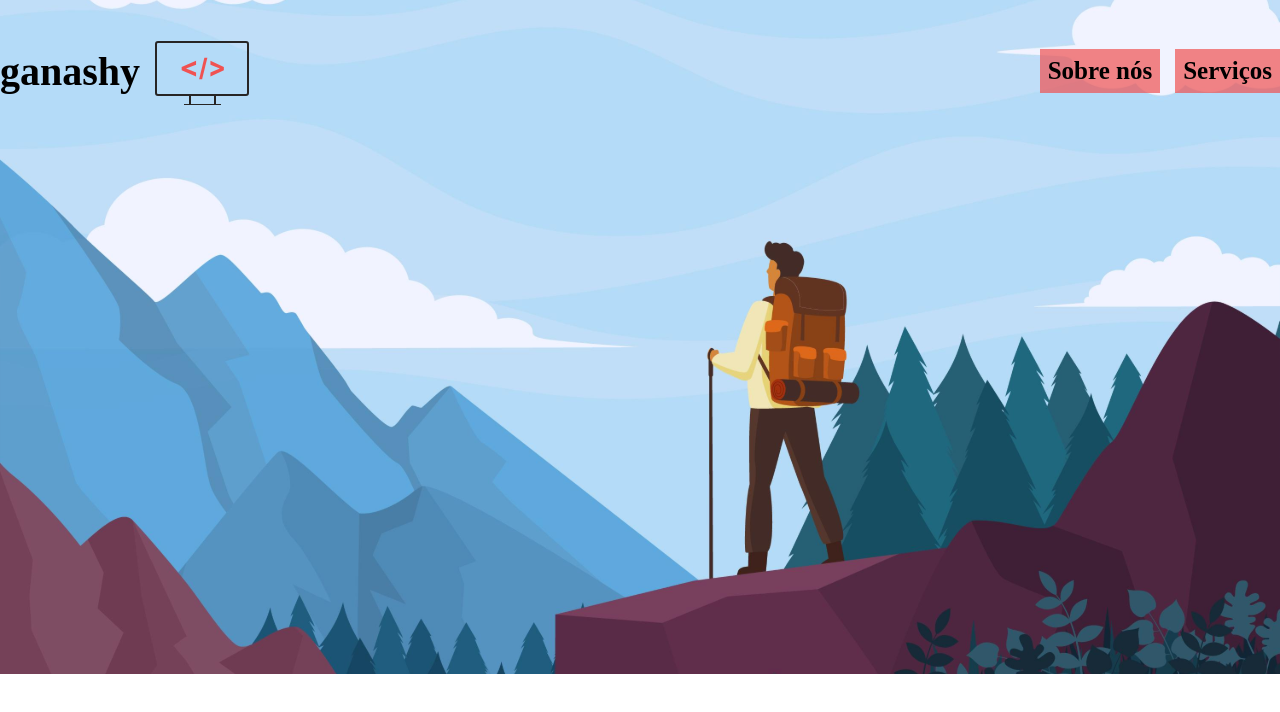
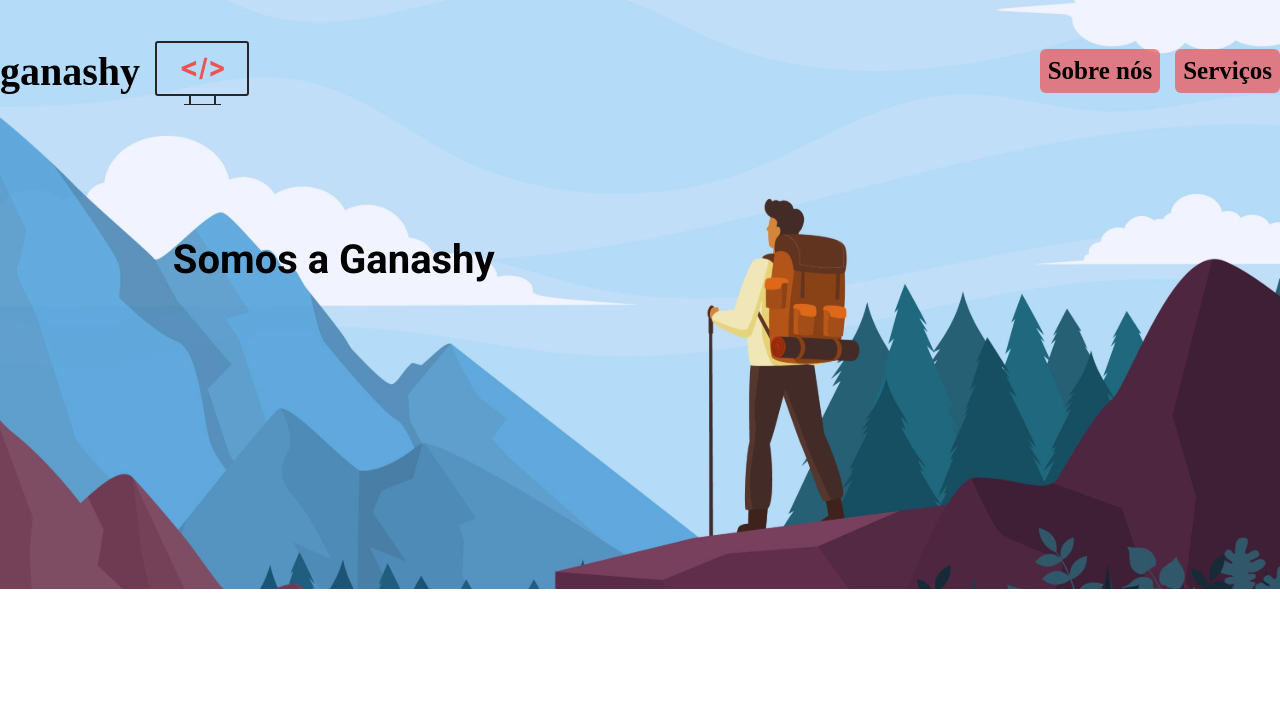
Before and after one commit to initial-portfolio/front-end, a Next.js app: page / in a window 1280 px wide. Shown: the top 712 px of the page. Built offline with nearby package versions, Linux system fonts and the light colour scheme; a web font is replaced by a local one.

Commit message:
feat: add style

```diff
--- a/src/pages/index.tsx
+++ b/src/pages/index.tsx
@@ -1,5 +1,4 @@
-import { Link, Header, Nav } from '../styles/index.styles';
-// @ts-ignore
+import { Link, Header, Nav, SectionContainer } from "../styles/index.styles";
 import Image from 'next/image';
 
 export const Home = () => {
@@ -15,14 +14,20 @@ export const Home = () => {
           <Link href={''}>Serviços</Link>
         </Nav>
       </Header>
+      <SectionContainer>
         <Image
           alt={'image'}
           src={'/homeImage.svg'}
           width={3000}
-        height={1580}
+          height={1380}
           layout="responsive"
           objectFit="cover"
+          draggable={false}
         />
+        <div>
+          <h1>Somos a Ganashy</h1>
+        </div>
+      </SectionContainer>
     </main>
   );
 };
--- a/src/styles/index.styles.ts
+++ b/src/styles/index.styles.ts
@@ -11,9 +11,6 @@ export const Header = styled.header`
   justify-content: space-between;
   align-items: center;
   z-index: 100;
-  > nav > img {
-    cursor: pointer;
-  }
 `;
 
 export const Nav = styled.nav`
@@ -33,8 +30,27 @@ export const Link = styled.a`
   font-weight: bold;
   font-family: flamenco, serif;
   padding: 8px;
+  background: rgba(240, 82, 82, 0.7);
+  border-radius: 6px;
+  transition: filter 0.2s;
 
-  & {
-    background: rgba(240, 82, 82, 0.7);
+  &:hover {
+    filter: brightness(0.6);
   }
 `;
+
+export const SectionContainer = styled.section`
+  position: relative;
+
+  & > div {
+    position: absolute;
+    top: 40%;
+    left: 13.5%;
+
+    > h1 {
+      font-family: Roboto;
+      font-size: 40px;
+    }
+  }
+
+`
--- a/tsconfig.json
+++ b/tsconfig.json
@@ -13,6 +13,7 @@
     "noEmit": true,
     "incremental": true,
     "esModuleInterop": true,
+    "moduleResolution": "node",
     "module": "esnext",
     "resolveJsonModule": true,
     "isolatedModules": true,
```
Also changed, not shown: package.json (+6 -6 lines), 1 other file (tests, documents, lock files or other folders). Lines whose indentation alone changed are shown as unchanged.
